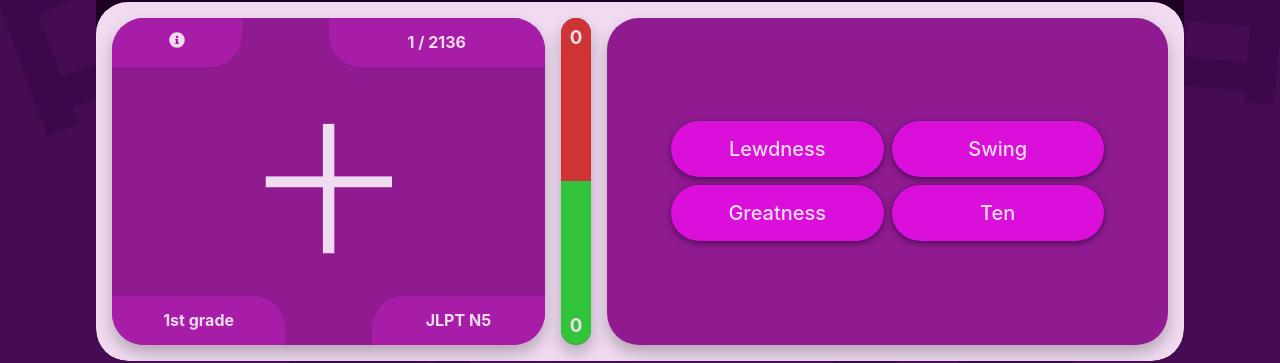
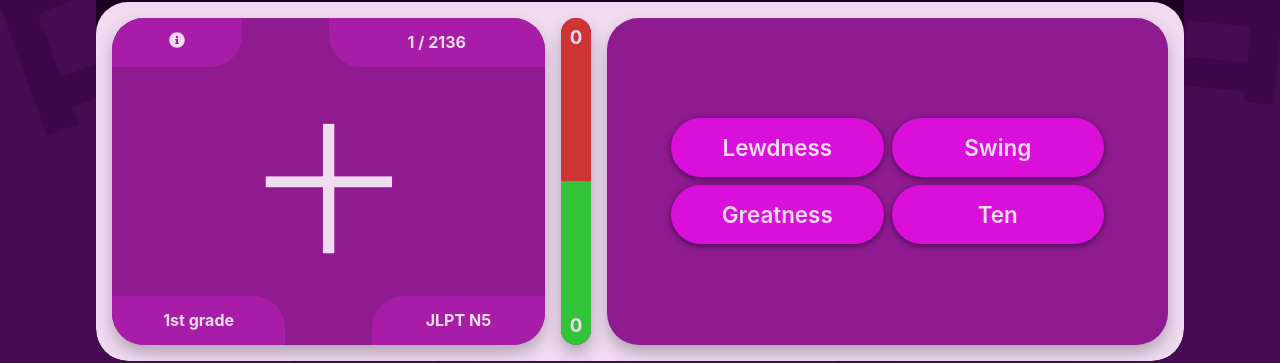
Before and after one commit to doandadr/Kanji_Quiz, a React (Create React App) app: page / in a window 1280 px wide. Both pictures are taken after a click on the button "Press to Start!". Shown: the part 239-602 px from the top of the page. Built offline with nearby package versions, Linux system fonts and the light colour scheme.

Commit message:
style: tweak font size for readibility

```diff
--- a/src/scss/sections/_answers.scss
+++ b/src/scss/sections/_answers.scss
@@ -19,9 +19,9 @@
     border: none;
     padding: 1rem 1rem;
     background-color: $secondary;
-    display: inline-block;
-    font-size: 1.25rem;
-    font-weight: 500;
+    display: block;
+    font-size: 1.4em;
+    font-weight: 600;
     color: $light;
     box-shadow: 0px 2px 6px $primary-dark;
 
--- a/src/style.css
+++ b/src/style.css
@@ -426,9 +426,9 @@ footer FaGithub {
   border: none;
   padding: 1rem 1rem;
   background-color: #da0fda;
-  display: inline-block;
-  font-size: 1.25rem;
-  font-weight: 500;
+  display: block;
+  font-size: 1.4em;
+  font-weight: 600;
   color: #f1dbf1;
   box-shadow: 0px 2px 6px #450c53;
   transition: all 0.3s ease;
```
